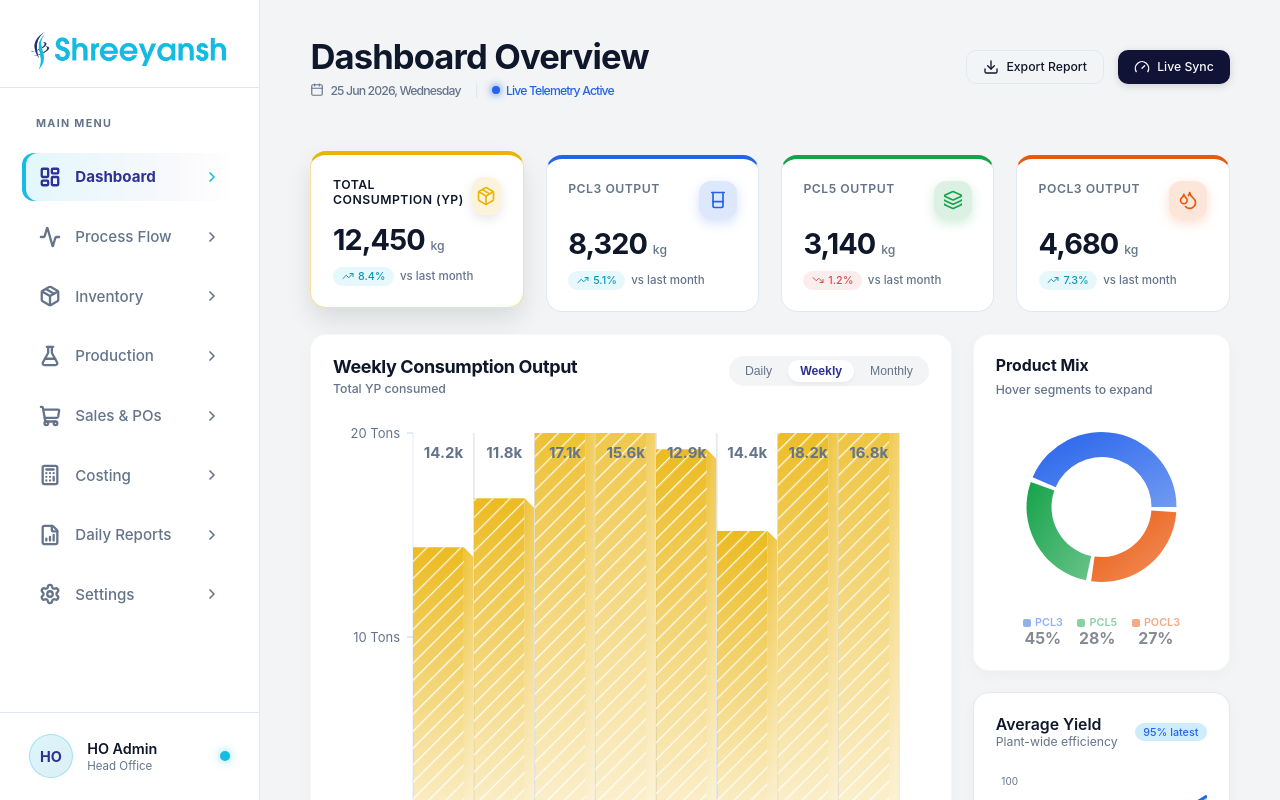
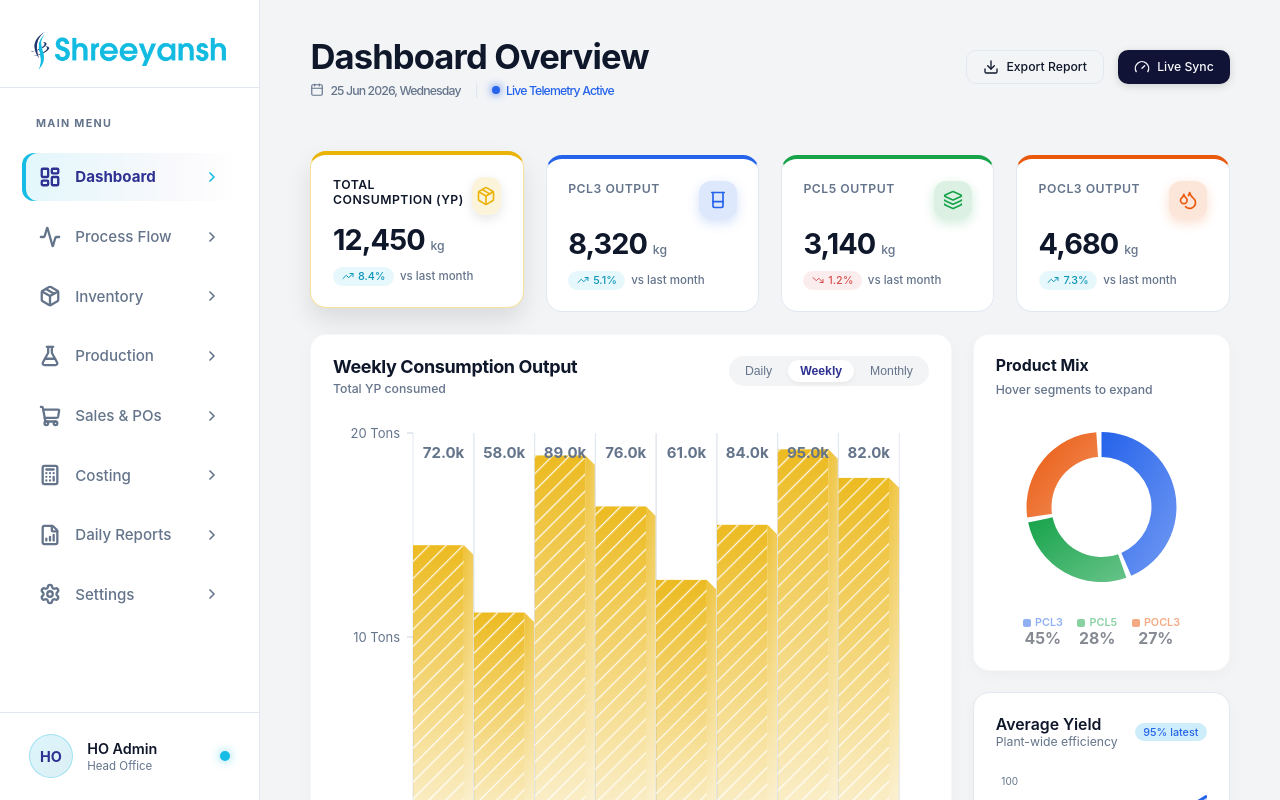
Before and after one commit to Aadyastyles/SHREEYANSH-LABS, a React (Vite) app: page / in a window 1280 px wide. Built offline with nearby package versions, Linux system fonts and the light colour scheme; a web font is replaced by a local one.

Commit message:
feat: Add realistic dummy data and dynamic pie chart rotation/pop-out on KPI click

```diff
--- a/src/components/dashboard/DashboardData.js
+++ b/src/components/dashboard/DashboardData.js
@@ -1,34 +1,34 @@
 export const dailyData = [
-  { label: 'Jul 1', PCL3: 11200, PCL5: 280, POCL3: 410 },
-  { label: 'Jul 2', PCL3: 9800,  PCL5: 310, POCL3: 450 },
-  { label: 'Jul 3', PCL3: 13100, PCL5: 380, POCL3: 320 },
-  { label: 'Jul 4', PCL3: 12600, PCL5: 420, POCL3: 390 },
-  { label: 'Jul 5', PCL3: 9500,  PCL5: 340, POCL3: 440 },
-  { label: 'Jul 6', PCL3: 10400, PCL5: 290, POCL3: 380 },
-  { label: 'Jul 7', PCL3: 14200, PCL5: 360, POCL3: 420 },
-  { label: 'Jul 8', PCL3: 13800, PCL5: 400, POCL3: 370 },
+  { label: 'Jul 1', YP: 2100, PCL3: 12500, PCL5: 1800, POCL3: 11200 },
+  { label: 'Jul 2', YP: 1800, PCL3: 9800,  PCL5: 2400, POCL3: 4500 },
+  { label: 'Jul 3', YP: 2900, PCL3: 14200, PCL5: 1500, POCL3: 13500 },
+  { label: 'Jul 4', YP: 1500, PCL3: 8600,  PCL5: 2800, POCL3: 0 },
+  { label: 'Jul 5', YP: 2400, PCL3: 11500, PCL5: 1900, POCL3: 8400 },
+  { label: 'Jul 6', YP: 1200, PCL3: 6400,  PCL5: 1100, POCL3: 2100 },
+  { label: 'Jul 7', YP: 2800, PCL3: 13200, PCL5: 2900, POCL3: 14800 },
+  { label: 'Jul 8', YP: 2200, PCL3: 10800, PCL5: 2200, POCL3: 9700 },
 ];
 
 export const weeklyData = [
-  { label: 'W1', PCL3: 14200, PCL5: 1800, POCL3: 2600 },
-  { label: 'W2', PCL3: 11800, PCL5: 2100, POCL3: 3100 },
-  { label: 'W3', PCL3: 17100, PCL5: 2800, POCL3: 2200 },
-  { label: 'W4', PCL3: 15600, PCL5: 3200, POCL3: 2900 },
-  { label: 'W5', PCL3: 12900, PCL5: 2400, POCL3: 3400 },
-  { label: 'W6', PCL3: 14400, PCL5: 1900, POCL3: 2800 },
-  { label: 'W7', PCL3: 18200, PCL5: 2600, POCL3: 3200 },
-  { label: 'W8', PCL3: 16800, PCL5: 3000, POCL3: 2700 },
+  { label: 'W1', YP: 14500, PCL3: 72000, PCL5: 12500, POCL3: 45000 },
+  { label: 'W2', YP: 11200, PCL3: 58000, PCL5: 9800,  POCL3: 18000 },
+  { label: 'W3', YP: 18900, PCL3: 89000, PCL5: 17200, POCL3: 65000 },
+  { label: 'W4', YP: 16400, PCL3: 76000, PCL5: 14800, POCL3: 52000 },
+  { label: 'W5', YP: 12800, PCL3: 61000, PCL5: 11500, POCL3: 28000 },
+  { label: 'W6', YP: 15500, PCL3: 84000, PCL5: 13900, POCL3: 72000 },
+  { label: 'W7', YP: 19200, PCL3: 95000, PCL5: 18500, POCL3: 81000 },
+  { label: 'W8', YP: 17800, PCL3: 82000, PCL5: 16000, POCL3: 59000 },
 ];
 
 export const monthlyData = [
-  { label: 'Jan', PCL3: 38200, PCL5: 8400, POCL3: 12100 },
-  { label: 'Feb', PCL3: 37800, PCL5: 9100, POCL3: 13500 },
-  { label: 'Mar', PCL3: 49100, PCL5: 8800, POCL3: 12200 },
-  { label: 'Apr', PCL3: 42600, PCL5: 9200, POCL3: 12900 },
-  { label: 'May', PCL3: 37900, PCL5: 8400, POCL3: 13400 },
-  { label: 'Jun', PCL3: 44400, PCL5: 8900, POCL3: 12800 },
-  { label: 'Jul', PCL3: 56200, PCL5: 9600, POCL3: 14200 },
-  { label: 'Aug', PCL3: 52800, PCL5: 9000, POCL3: 13700 },
+  { label: 'Jan', YP: 58000, PCL3: 285000, PCL5: 52000, POCL3: 185000 },
+  { label: 'Feb', YP: 62000, PCL3: 310000, PCL5: 58000, POCL3: 215000 },
+  { label: 'Mar', YP: 54000, PCL3: 272000, PCL5: 49000, POCL3: 162000 },
+  { label: 'Apr', YP: 71000, PCL3: 345000, PCL5: 68000, POCL3: 265000 },
+  { label: 'May', YP: 65000, PCL3: 328000, PCL5: 61000, POCL3: 241000 },
+  { label: 'Jun', YP: 59000, PCL3: 294000, PCL5: 55000, POCL3: 198000 },
+  { label: 'Jul', YP: 78000, PCL3: 382000, PCL5: 75000, POCL3: 310000 },
+  { label: 'Aug', YP: 68000, PCL3: 335000, PCL5: 64000, POCL3: 255000 },
 ];
 
 // Using our new aesthetic chemical color palette
--- a/src/components/dashboard/ProductMixDonut.jsx
+++ b/src/components/dashboard/ProductMixDonut.jsx
@@ -5,13 +5,21 @@ import { productMix } from './DashboardData';
 
 const ProductMixDonut = ({ selectedStream }) => {
   const [activeIndex, setActiveIndex] = useState(null);
+  const [rotation, setRotation] = useState(90);
 
   useEffect(() => {
-    if (selectedStream && selectedStream !== 'ALL') {
+    // Determine the ideal rotation to center the selected slice at the top
+    if (selectedStream === 'PCL3') setRotation(171);
+    else if (selectedStream === 'PCL5') setRotation(302);
+    else if (selectedStream === 'POCL3') setRotation(41);
+    else setRotation(90);
+
+    if (selectedStream && selectedStream !== 'YP') {
       const idx = productMix.findIndex(p => p.name === selectedStream);
-      setActiveIndex(idx !== -1 ? idx : null);
+      // Small timeout ensures the Recharts animation cycle catches the activeIndex update
+      setTimeout(() => setActiveIndex(idx !== -1 ? idx : null), 10);
     } else {
-      setActiveIndex(null); // No pop out when ALL is selected
+      setActiveIndex(null);
     }
   }, [selectedStream]);
 
@@ -20,7 +28,7 @@ const ProductMixDonut = ({ selectedStream }) => {
   };
 
   const resetToSelectedStream = () => {
-    if (selectedStream && selectedStream !== 'ALL') {
+    if (selectedStream && selectedStream !== 'YP') {
       const idx = productMix.findIndex(p => p.name === selectedStream);
       setActiveIndex(idx !== -1 ? idx : null);
     } else {
@@ -58,6 +66,8 @@ const ProductMixDonut = ({ selectedStream }) => {
               paddingAngle={4}
               dataKey="value"
               strokeWidth={0}
+              startAngle={rotation}
+              endAngle={rotation - 360}
               onMouseEnter={onPieEnter}
               animationDuration={1500}
               animationBegin={0}
--- a/src/components/dashboard/ProductionChart.jsx
+++ b/src/components/dashboard/ProductionChart.jsx
@@ -15,12 +15,7 @@ const ProductionChart = ({ selectedStream = 'YP' }) => {
 
   const chartData = chartMode === 'daily' ? getDynamicDailyData(dailyStartDate) : (chartMode === 'weekly' ? weeklyData : monthlyData);
 
-  // Calculate YP data dynamically to fit the requested scale based on existing data
-  const displayData = chartData.map(d => {
-    // For Daily: PCL5 is ~300-400. YP scale is 0-4000. 300 * 8 = 2400 (fits perfectly).
-    const ypVal = d.PCL5 * 8;
-    return { ...d, YP: ypVal };
-  });
+  const displayData = chartData;
 
   // Exact Y-Axis scaling per user request
   let yAxisTicks = undefined;
```
